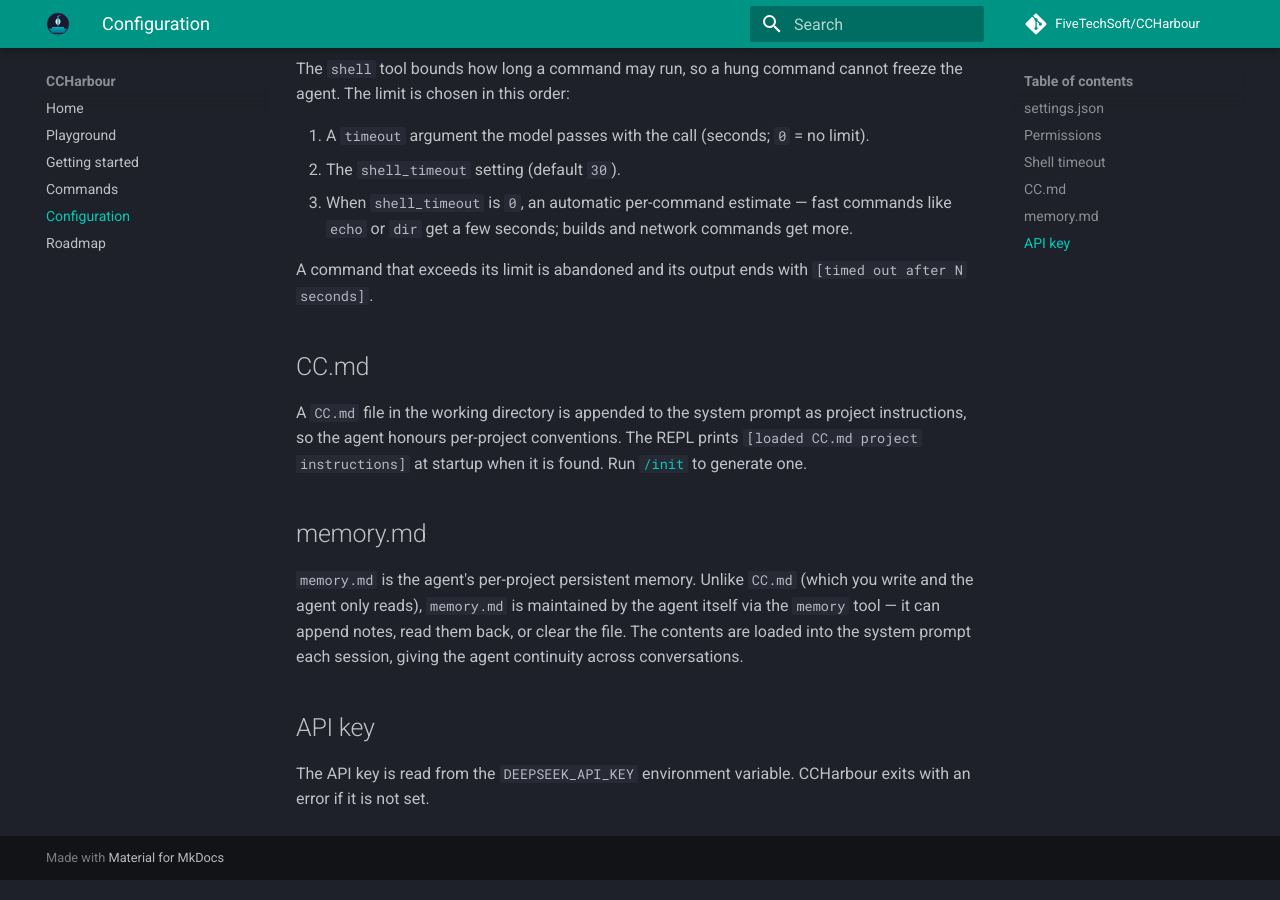
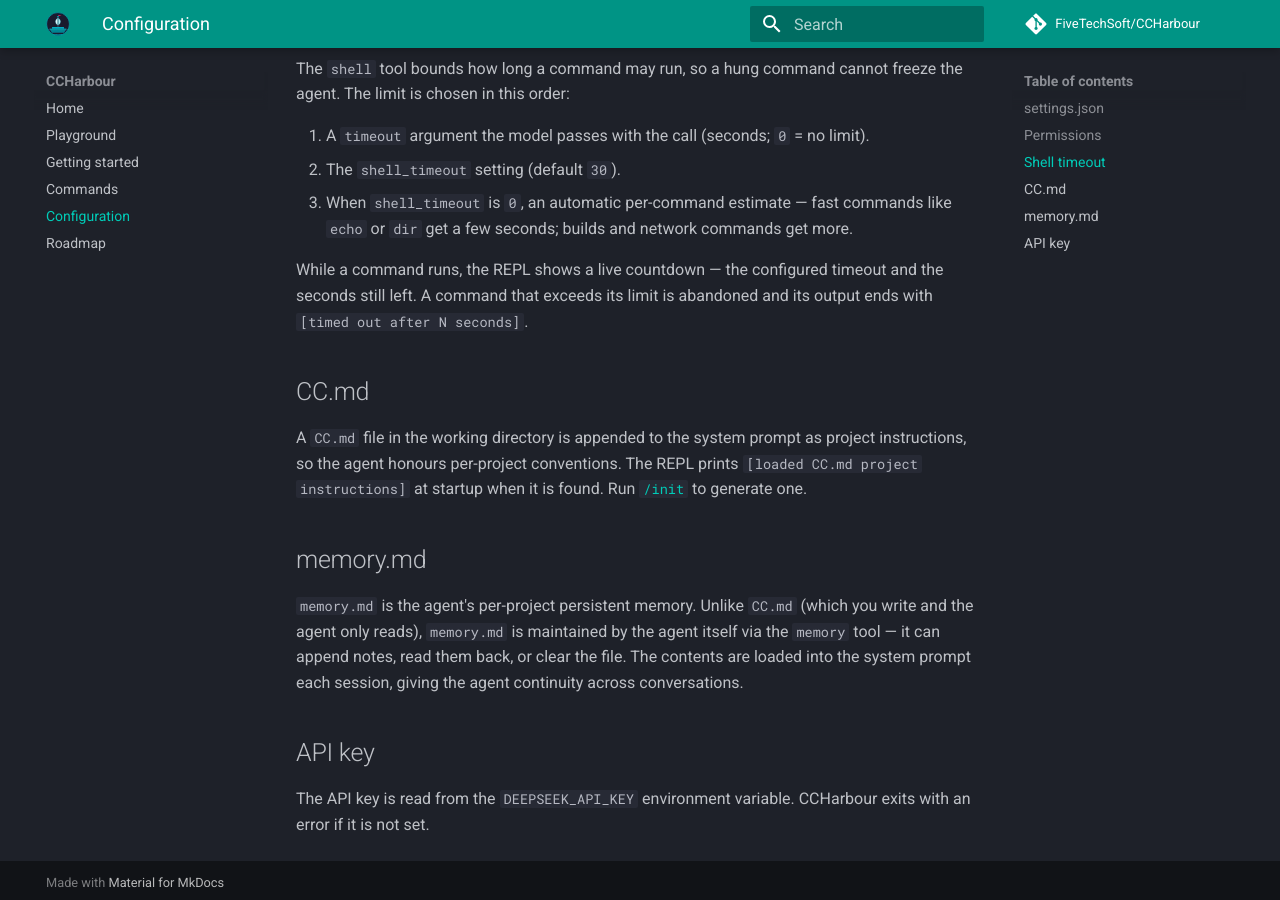
Before and after one commit to FiveTechSoft/CCHarbour, an MkDocs documentation site: the page built from pages/configuration.md, in a window 1280 px wide and 900 px high, scrolled down 1486 px. Built offline with MkDocs 1.6.1 and Material for MkDocs 9.7.7, drawn with Linux system fonts in a browser that asks for light colours; comment, search, counter and statistics services are not loaded.

Commit message:
feat: show a live timeout countdown while a shell command runs
The shell tool's poll loop now renders an in-place line — the
configured timeout and the seconds left — updated each second and
erased when the command finishes. Shown only on an interactive
console (CCUI_ColorOn), so the test runner output stays clean.

Co-Authored-By: Claude Opus 4.7 (1M context) <noreply@anthropic.com>

```diff
--- a/pages/configuration.md
+++ b/pages/configuration.md
@@ -59,8 +59,9 @@ freeze the agent. The limit is chosen in this order:
    commands like `echo` or `dir` get a few seconds; builds and network
    commands get more.
 
-A command that exceeds its limit is abandoned and its output ends with
-`[timed out after N seconds]`.
+While a command runs, the REPL shows a live countdown — the configured
+timeout and the seconds still left. A command that exceeds its limit is
+abandoned and its output ends with `[timed out after N seconds]`.
 
 ## CC.md
 
```
Also changed, not shown: 1 other file.
